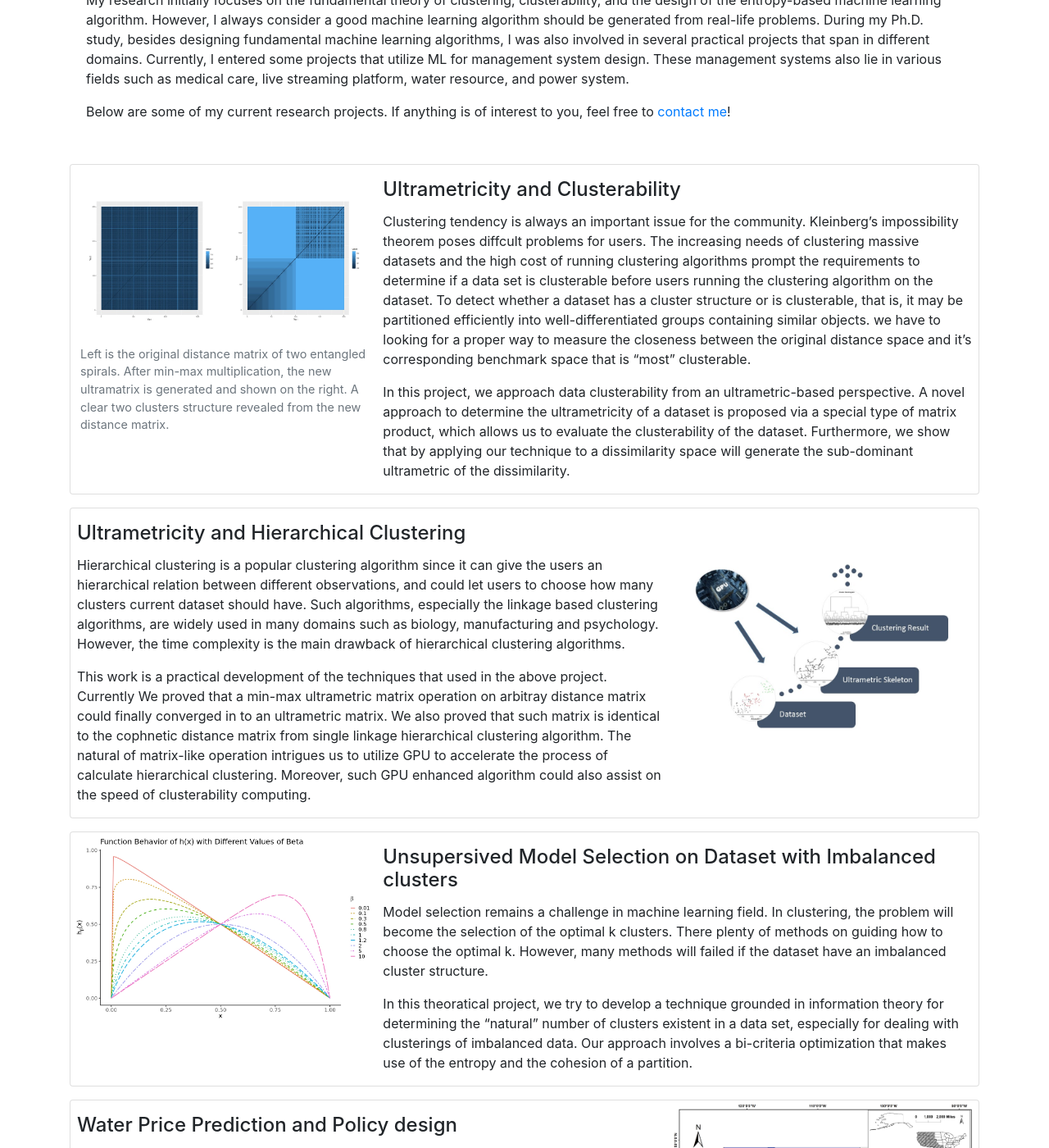
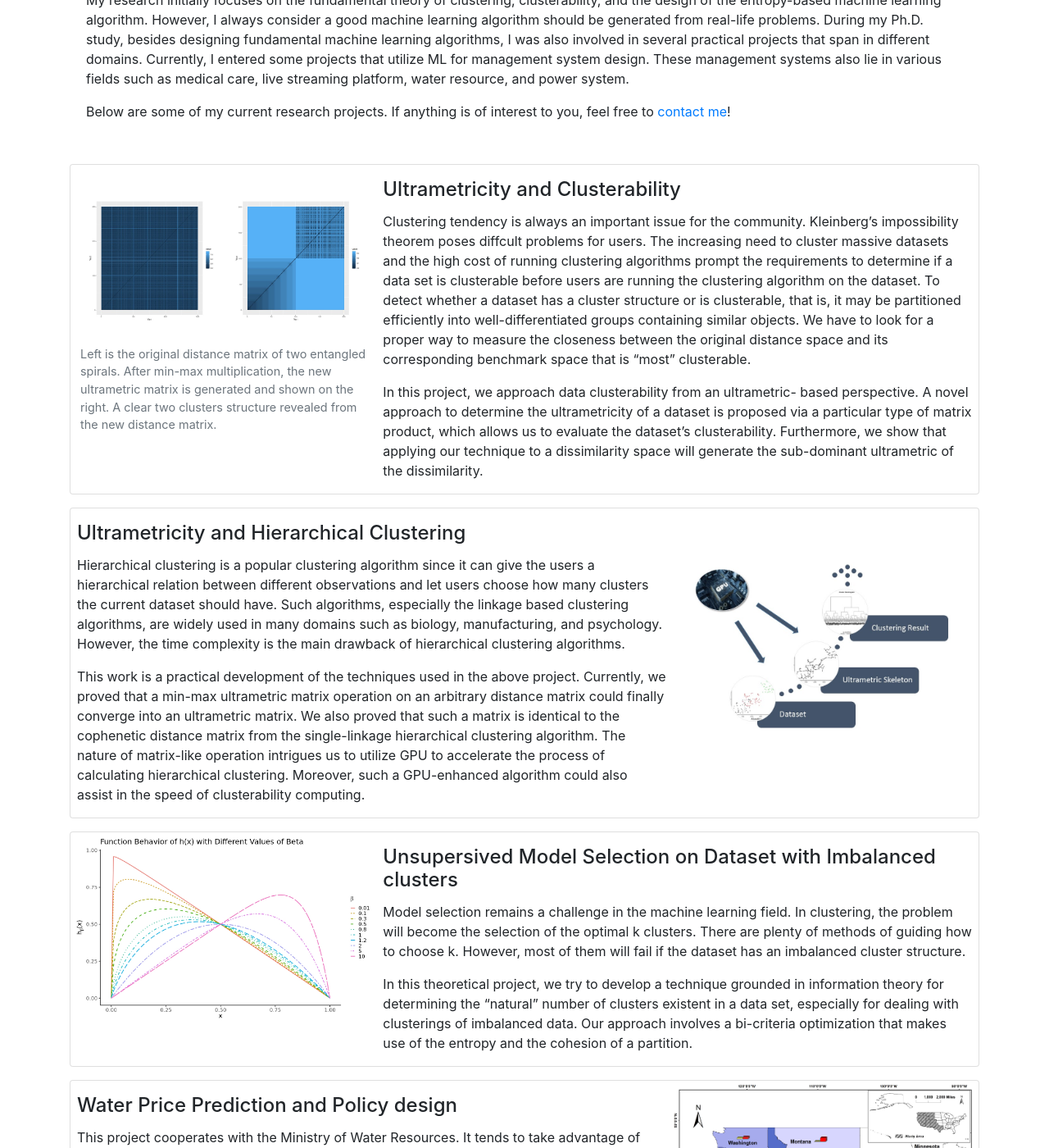
Before and after one commit to kingsley1989/kingsley1989.github.io, a Jekyll site: the page built from _pages/research.md, in a window 1280 px wide and 1400 px high, scrolled down 414 px. Shown: the whole window at 82% size. Built offline with Jekyll 4.4.1, drawn with Linux system fonts in a browser that asks for light colours; nearby versions of some CDN libraries; some of the changed text lies outside the part shown.

Commit message:
Update research.yml

```diff
--- a/_data/research.yml
+++ b/_data/research.yml
@@ -5,96 +5,108 @@
   image_pos: "left"
   image_is_figure: true
   figure_caption:
-    Left is the original distance matrix of two entangled spirals. After min-max
-    multiplication, the new ultramatrix is generated and shown on the right. A clear
-    two clusters structure revealed from the new distance matrix.
+    Left is the original distance matrix of two entangled spirals. After
+    min-max multiplication, the new ultrametric matrix is generated and
+    shown on the right. A clear two clusters structure revealed from the
+    new distance matrix.
   description: |
-    Clustering tendency is always an important issue for the community. Kleinberg's
-    impossibility theorem poses diffcult problems for users. The increasing needs of
-    clustering massive datasets and the high cost of running clustering algorithms
-    prompt the requirements to determine if a data set is clusterable before users
-    running the clustering algorithm on the dataset. To detect whether a dataset has
-    a cluster structure or is clusterable, that is, it may be partitioned efficiently
-    into well-differentiated groups containing similar objects. we have to looking for
-    a proper way to measure the closeness between the original distance space and it's
-    corresponding benchmark space that is "most" clusterable.
+    Clustering tendency is always an important issue for the community.
+    Kleinberg’s impossibility theorem poses diffcult problems for users.
+    The increasing need to cluster massive datasets and the high cost of
+    running clustering algorithms prompt the requirements to determine if
+    a data set is clusterable before users are running the clustering
+    algorithm on the dataset. To detect whether a dataset has a cluster
+    structure or is clusterable, that is, it may be partitioned efficiently
+    into well-differentiated groups containing similar objects. We have to
+    look for a proper way to measure the closeness between the original
+    distance space and its corresponding benchmark space that is "most"
+    clusterable.
 
-    In this project, we approach data clusterability from an ultrametric-based perspective.
-    A novel approach to determine the ultrametricity of a dataset is proposed via a
-    special type of matrix product, which allows us to evaluate the clusterability
-    of the dataset. Furthermore, we show that by applying our technique to a dissimilarity
-    space will generate the sub-dominant ultrametric of the dissimilarity.
+    In this project, we approach data clusterability from an ultrametric-
+    based perspective. A novel approach to determine the ultrametricity of
+    a dataset is proposed via a particular type of matrix product, which
+    allows us to evaluate the dataset’s clusterability. Furthermore, we
+    show that applying our technique to a dissimilarity space will generate
+    the sub-dominant ultrametric of the dissimilarity.
 
 
 - project: Ultrametricity and Hierarchical Clustering
   image: "/imgs/ultrahierchy.jpg"
   image_pos: "right"
   description: |
-    Hierarchical clustering is a popular clustering algorithm since it can give the
-    users an hierarchical relation between different observations, and could let users
-    to choose how many clusters current dataset should have. Such algorithms, especially
-    the linkage based clustering algorithms, are widely used in many domains such as
-    biology, manufacturing and psychology. However, the time complexity is the main
-    drawback of hierarchical clustering algorithms.
+    Hierarchical clustering is a popular clustering algorithm since it can
+    give the users a hierarchical relation between different observations
+    and let users choose how many clusters the current dataset should have.
+    Such algorithms, especially the linkage based clustering algorithms,
+    are widely used in many domains such as biology, manufacturing, and
+    psychology. However, the time complexity is the main drawback of
+    hierarchical clustering algorithms.
 
-    This work is a practical development of the techniques that used in the above
-    project. Currently We proved that a min-max ultrametric matrix operation on arbitray
-    distance matrix could finally converged in to an ultrametric matrix. We also proved
-    that such matrix is identical to the cophnetic distance matrix from single linkage
-    hierarchical clustering algorithm. The natural of matrix-like operation intrigues
-    us to utilize GPU to accelerate the process of calculate hierarchical clustering.
-    Moreover, such GPU enhanced algorithm could also assist on the speed of clusterability
-    computing.
+    This work is a practical development of the techniques used in the
+    above project. Currently, we proved that a min-max ultrametric matrix
+    operation on an arbitrary distance matrix could finally converge into
+    an ultrametric matrix. We also proved that such a matrix is identical
+    to the cophenetic distance matrix from the single-linkage hierarchical
+    clustering algorithm. The nature of matrix-like operation intrigues us
+    to utilize GPU to accelerate the process of calculating hierarchical
+    clustering. Moreover, such a GPU-enhanced algorithm could also assist
+    in the speed of clusterability computing.
 
 
 - project: Unsupersived Model Selection on Dataset with Imbalanced clusters
   image: "/imgs/betaFuncBehv.jpeg"
   image_pos: "left" # bottom
   description: |
-    Model selection remains a challenge in machine learning field. In clustering, the
-    problem will become the selection of the optimal k clusters. There plenty of methods
-    on guiding how to choose the optimal k. However, many methods will failed if the
-    dataset have an imbalanced cluster structure.
+    Model selection remains a challenge in the machine learning field. In
+    clustering, the problem will become the selection of the optimal k
+    clusters. There are plenty of methods of guiding how to choose k.
+    However, most of them will fail if the dataset has an imbalanced
+    cluster structure.
 
-    In this theoratical project, we try to develop a technique grounded in information
-    theory for determining the “natural” number of clusters existent in a data set,
-    especially for dealing with clusterings of imbalanced data. Our approach involves
-    a bi-criteria optimization that makes use of the entropy and the cohesion of a
-    partition.
+    In this theoretical project, we try to develop a technique grounded in
+    information theory for determining the “natural” number of clusters
+    existent in a data set, especially for dealing with clusterings of
+    imbalanced data. Our approach involves a bi-criteria optimization that
+    makes use of the entropy and the cohesion of a partition.
 
 
 - project: Water Price Prediction and Policy design
   image: "/imgs/water.jpg"
   image_pos: "right"
   description: |
-    This project is cooperated with the Ministry of Water Resources. It tends to take
-    advantage of machine learning techniques to help the users and policy designers to
-    have a clear expectation of future water price.
+    This project cooperates with the Ministry of Water Resources. It tends
+    to take advantage of machine learning techniques to help the users and
+    policy designers to have a clear expectation of future water prices.
 
-    Water trading is a special economic event, the price of water could vary largely
-    based on region, season, using purpose or even buyer and seller's current condition.
-    Traditional methods for water trading price prediction have their own limitations.
-    Many non-linear correlations between different factors require more heuristic algorithms
-    to enhance the prediction quality. This project aims to adopt or design some proper
-    ML algorithms to have a better seasonal preiction and could also reveal the relationship and
-    importance of different attributes.
+    Water trading is a special economic event. The price of water could
+    vary primarily based on region, season, using purpose, or even buyer
+    and seller’s current condition. Traditional methods for water trading
+    price prediction have their limitations. Specifically, many non-linear
+    correlations between different factors require more heuristic
+    algorithms to enhance the prediction quality. This project aims to
+    adopt or design some proper ML algorithms to have a better seasonal
+    prediction and could also reveal the relationship and importance of
+    different attributes.
 
 
 - project: The Loss Prediction of "Whales" on Live Streaming Platform
   image: "/imgs/evoplast.svg"
   image_pos: "left" # bottom
   description: |
-    This project is a cooperation with Antai College of Economy and Management,
-    Shanghai Jiao Tong University. It aims to design a specified machine learning model to predict
-    the loss of "whales" of a live streaming online platform and further provide the pivot factors that influence
-    the leaving of those high-value spenders.
+    This project is a cooperation with Antai College of Economy and
+    Management, Shanghai Jiao Tong University. It aims to design a
+    specified machine learning model to predict the loss of “whales” of a
+    live streaming online platform and further provide the pivot factors
+    that influence the leaving of those high-value spenders.
 
-    The "Whales" usually refers to users that spend a lot of money at online platforms and the
-    income of them could be the main revenue of those platforms. The loss of such customers will
-    significantly reduce the cash flow of host platform. In recent years, the customers at online platform
-    reveal more interesting purchasing behaviors on virtual properties. Although platform owners gathered
-    numerous data from their users, instantaneity and interpretability still remains the practical problems
-    for them.
+    The “Whales” usually refers to users who spend much money on online
+    platforms, and the income from them could be the primary revenue of
+    the platforms. The loss of such customers will significantly reduce
+    the cash flow of the host platform. In recent years, the customers at
+    the online platform reveal more interesting purchasing behaviors on
+    virtual properties. Although platform owners gathered numerous data
+    from their users, instantaneity and interpretability remain practical
+    problems.
 
 
 # - project: Ultrametricity and Clusterability
```
